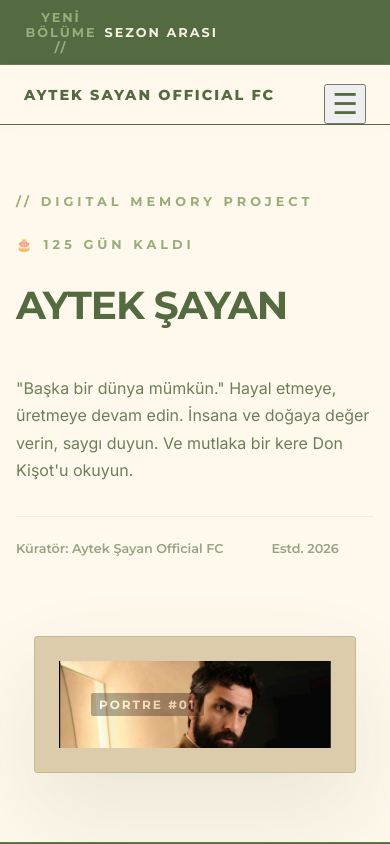
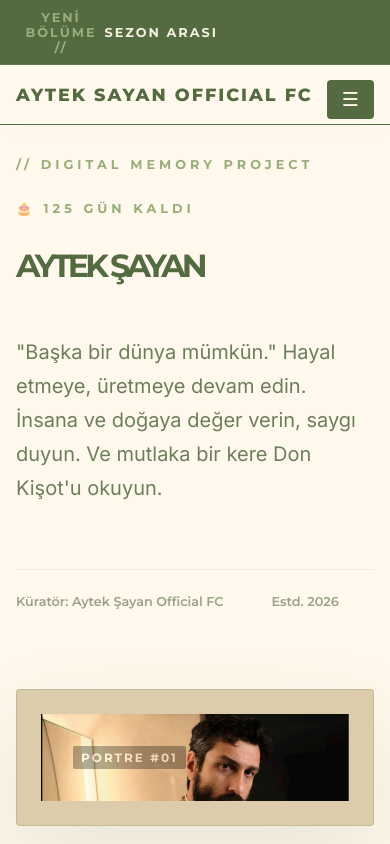
Before and after one commit to ebru1967/oyuncu-fan-projesi, a React (Vite) app: page / in a window 390 px wide. Shown: the top 844 px of the page. Built offline with nearby package versions, Linux system fonts and the light colour scheme.

Commit message:
Mobil tasarım tasiyici hatalari g.

```diff
--- a/src/App.css
+++ b/src/App.css
@@ -1518,125 +1518,57 @@
    15. MOBİL UYUM (RESPONSIVE) VE HAMBURGER MENÜ
    ========================================== */
 
-/* 1. BİLGİSAYARDA İKONU GİZLE */
 .hamburger {
   display: none;
-  font-size: 1.8rem;
+  font-size: 1.2rem;
   cursor: pointer;
-  color: var(--accent-dark);
-}
-
-/* 2. TELEFON EKRANLARI İÇİN AYARLAR */
+  background: var(--accent-dark);
+  color: var(--bg-main);
+  padding: 8px 15px;
+  border-radius: 4px;
+}
+
 @media (max-width: 768px) {
-
-  /* --- HAMBURGER MENÜ AYARLARI --- */
-  .navbar {
-    padding: 1.2rem 1.5rem;
-  }
-
-  .hamburger {
-    display: block;
-    position: absolute;
-    right: 1.5rem;
-    top: 1.2rem;
-  }
+  .hamburger { display: block; position: absolute; right: 1rem; top: 15px; }
+
+  .navbar { padding: 0.8rem 1rem !important; height: 60px; }
 
   .nav-links {
     display: none;
     flex-direction: column;
+    position: fixed;
+    top: 60px;
+    left: 0;
     width: 100%;
-    position: absolute;
-    top: 65px;
-    left: 0;
+    height: calc(100vh - 60px);
     background-color: var(--bg-main);
-    padding: 1rem 0;
-    box-shadow: 0 10px 20px rgba(84, 107, 65, 0.1);
+    padding: 2rem 1rem;
+    gap: 1.5rem;
     z-index: 1000;
+    white-space: normal !important;
   }
 
-  .nav-links.active {
-    display: flex;
+  .nav-links.active { display: flex; align-items: center; }
+
+  /* İçerik Düzenlemeleri */
+  .container, .editorial-hero, .bio-editorial-section { padding: 2rem 1rem !important; }
+
+  .hero-grid-container, .bio-grid-container, .registry-grid, .contact-grid, .editorial-magazine-layout {
+    grid-template-columns: 1fr !important;
   }
 
-  .nav-links .dropdown,
-  .nav-links .nav-item-link {
-    margin: 0.5rem 1.5rem;
-    text-align: left;
+  .hero-main-title { font-size: clamp(2rem, 8vw, 3rem) !important; line-height: 1.1 !important; }
+
+  .canvas-frame, .sidebar-canvas-frame, .record-media {
+    width: 100% !important; max-width: 100% !important; height: auto !important;
   }
 
-  .dropdown-menu {
-    position: static;
-    box-shadow: none;
-    background: transparent;
-    padding-left: 1rem;
-    display: none;
-    border: none;
-  }
-
-  .dropdown:hover .dropdown-menu,
-  .dropdown:active .dropdown-menu {
-    display: flex;
-    flex-direction: column;
-  }
-
-  /* --- DİĞER MOBİL DÜZENLEMELER --- */
-  .hero-grid-container,
-  .bio-grid-container,
-  .registry-grid,
-  .contact-grid,
-  .editorial-magazine-layout {
-    grid-template-columns: 1fr;
-  }
-
-  .editorial-hero,
-  .bio-editorial-section {
-    padding: 2rem 1.5rem;
-  }
-
-  .manifesto-container {
-    flex-direction: column;
-    gap: 2rem;
-  }
-
-  .manifesto-divider {
-    display: none;
-  }
-
-  .footer-container {
-    grid-template-columns: 1fr;
-  }
-
-  .footer-brand,
-  .footer-links {
-    text-align: center;
-  }
-
-  .footer-social-icons {
-    justify-content: center;
-  }
-
-  /* --- EK MOBİL DÜZELTMELERİ --- */
-  .container {
-    padding: 3rem 1rem !important;
-  }
-
-  .hero-main-title {
-    font-size: clamp(2rem, 10vw, 3rem) !important;
-    letter-spacing: -1px !important;
-  }
-
-  .canvas-frame, .sidebar-canvas-frame {
-    width: 90% !important;
-    height: auto !important;
-    margin: 0 auto !important;
-  }
-
-  .hero-statement {
-    font-size: 1rem !important;
-    margin-bottom: 2rem !important;
-  }
-
-  .nav-logo a {
-    font-size: 0.9rem !important;
-  }
-}
+  .chronicle-row { grid-template-columns: 1fr !important; gap: 0.5rem !important; padding: 1.5rem 0 !important; }
+  .chronicle-details p { max-width: 100% !important; font-size: 1rem !important; }
+
+  .footer-container { grid-template-columns: 1fr; text-align: center; }
+
+  /* Menü içi dropdown'lar */
+  .nav-links .dropdown, .nav-links .nav-item-link { margin: 0 !important; font-size: 1rem !important; }
+  .dropdown-menu { display: none; background: rgba(84, 107, 65, 0.05); width: 100%; padding: 0.5rem; margin-top: 0.5rem; }
+}
--- a/src/index.css
+++ b/src/index.css
@@ -1,20 +1,16 @@
 @import url('https://fonts.googleapis.com/css2?family=Caveat:wght@400;500;600&family=Montserrat:wght@600;700;800&family=Inter:wght@400;500&display=swap');
 
 :root {
-  /* Renk Paleti */
   --bg-main: #FFF8EC;
   --bg-card: #DCCCAC;
   --accent-light: #99AD7A;
   --accent-dark: #546B41;
   --text-main: #546B41;
-
-  /* Fontlar */
   --font-heading: 'Montserrat', sans-serif;
   --font-body: 'Inter', sans-serif;
   --font-bio: 'Caveat', cursive;
 }
 
-/* Tüm tarayıcı hatalarını sıfırlayan kök ayarlar */
 html, body {
   margin: 0;
   padding: 0;
@@ -27,57 +23,66 @@ html, body {
   overflow-x: hidden;
 }
 
-/* Vite'ın default olarak getirdiği çakışma yaratan elementi sıfırlama */
-#root {
-  width: 100%;
-  margin: 0;
-  padding: 0;
+#root { width: 100%; margin: 0; padding: 0; }
+* { box-sizing: border-box; }
+
+/* ==========================================
+   15. MOBİL UYUM VE HAMBURGER MENÜ
+   ========================================== */
+.hamburger {
+  display: none;
+  font-size: 1.5rem;
+  cursor: pointer;
+  background: var(--accent-dark);
+  color: var(--bg-main);
+  padding: 5px 12px;
+  border-radius: 4px;
+  border: none;
+  z-index: 1001;
 }
 
-* {
-  box-sizing: border-box;
-}
-/* ==========================================
-   MOBİL İÇİN DÜZELTMELER (GÜNCELLENMİŞ)
-   ========================================== */
 @media (max-width: 768px) {
+  .hamburger { display: block; position: absolute; right: 1rem; top: 15px; }
 
-  /* 1. Genel Padding Düzeltmesi (Sayfaların kenarlara yapışmaması için) */
-  .container,
-  .bio-editorial-section,
-  .editorial-hero {
-    padding: 2rem 1rem !important;
+  .navbar { padding: 0.8rem 1rem !important; height: 60px; }
+
+  .nav-links {
+    display: none;
+    flex-direction: column;
+    position: fixed;
+    top: 60px;
+    left: 0;
+    width: 100%;
+    height: calc(100vh - 60px);
+    background-color: var(--bg-main);
+    padding: 2rem 1rem;
+    gap: 1.5rem;
+    z-index: 1000;
+    white-space: normal !important;
+    overflow-y: auto;
   }
 
-  /* 2. Başlıkların mobilde taşmasını engelle */
-  .hero-main-title {
-    font-size: clamp(2rem, 8vw, 3rem) !important;
-    line-height: 1.1 !important;
+  .nav-links.active { display: flex; align-items: center; }
+
+  /* Sayfa İçerikleri Düzenleme */
+  .container, .editorial-hero, .bio-editorial-section { padding: 2rem 1rem !important; }
+
+  .hero-grid-container, .bio-grid-container, .registry-grid, .contact-grid, .editorial-magazine-layout {
+    grid-template-columns: 1fr !important;
   }
 
-  /* 3. Kartların ekran genişliğine sığması */
-  .canvas-frame,
-  .sidebar-canvas-frame,
-  .record-media {
-    width: 100% !important;
-    max-width: 100% !important;
-    height: auto !important;
+  .hero-main-title { font-size: clamp(2rem, 8vw, 3rem) !important; line-height: 1.1 !important; }
+
+  .canvas-frame, .sidebar-canvas-frame, .record-media {
+    width: 100% !important; max-width: 100% !important; height: auto !important;
   }
 
-  /* 4. SENİN GÖRSELDEKİ SORUNUN ÇÖZÜMÜ: Kronoloji Satırı */
-  .chronicle-row {
-    grid-template-columns: 1fr !important; /* Yıl ve detayları alt alta al */
-    gap: 0.5rem !important;
-    padding: 1.5rem 0 !important;
-  }
+  .chronicle-row { grid-template-columns: 1fr !important; gap: 0.5rem !important; padding: 1.5rem 0 !important; }
+  .chronicle-details p { max-width: 100% !important; font-size: 1rem !important; }
 
-  .chronicle-details p {
-    max-width: 100% !important; /* Yazının tüm alanı kullanmasını sağla */
-    font-size: 1rem !important;
-  }
+  .footer-container { grid-template-columns: 1fr; text-align: center; }
 
-  /* 5. Navigasyon Düzeltmesi */
-  .nav-links {
-    white-space: normal !important;
-  }
+  /* Menü içi dropdownlar */
+  .nav-links .dropdown, .nav-links .nav-item-link { margin: 0 !important; font-size: 1rem !important; }
+  .dropdown-menu { display: none; background: rgba(84, 107, 65, 0.05); width: 100%; padding: 0.5rem; margin-top: 0.5rem; }
 }
```
